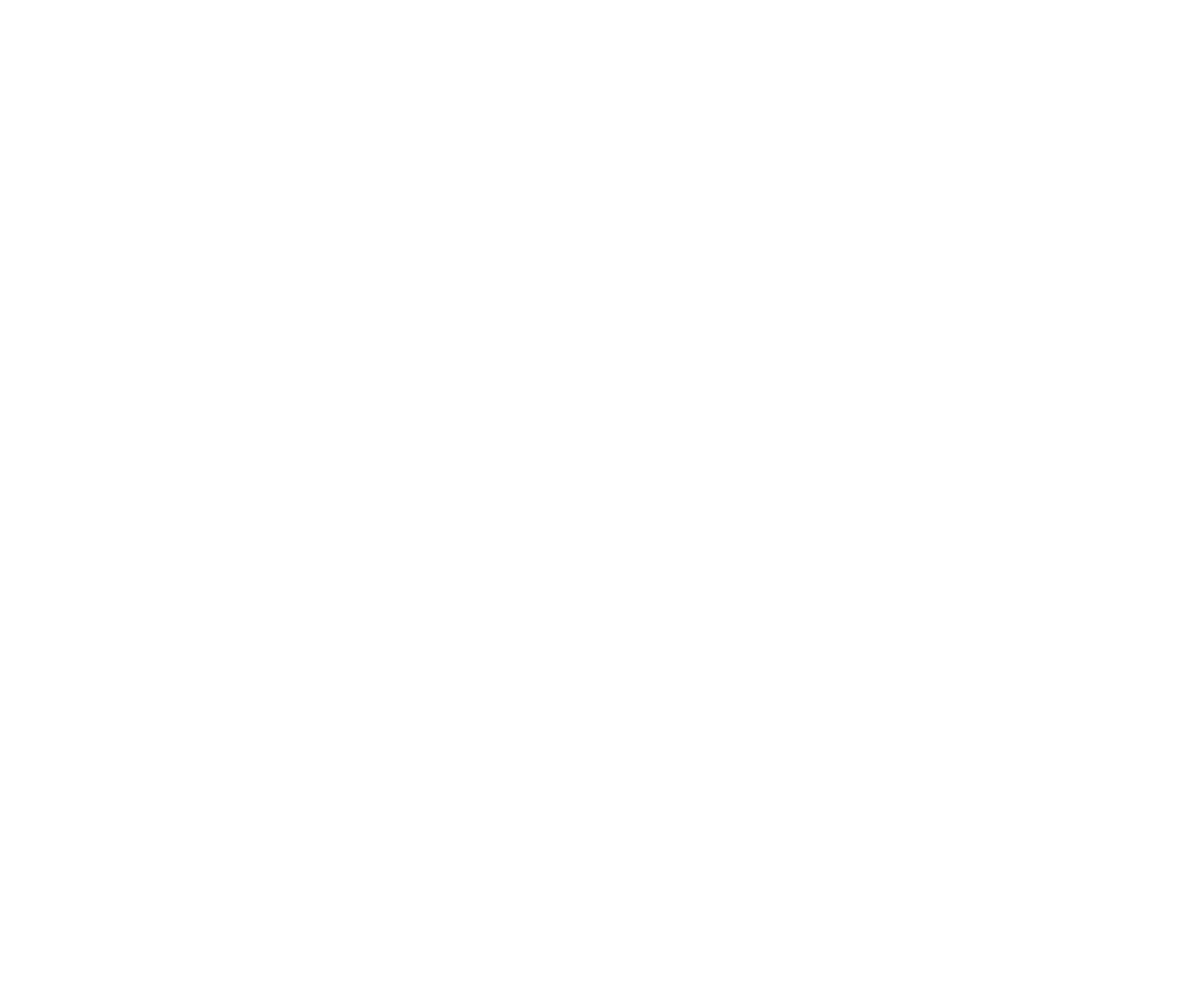
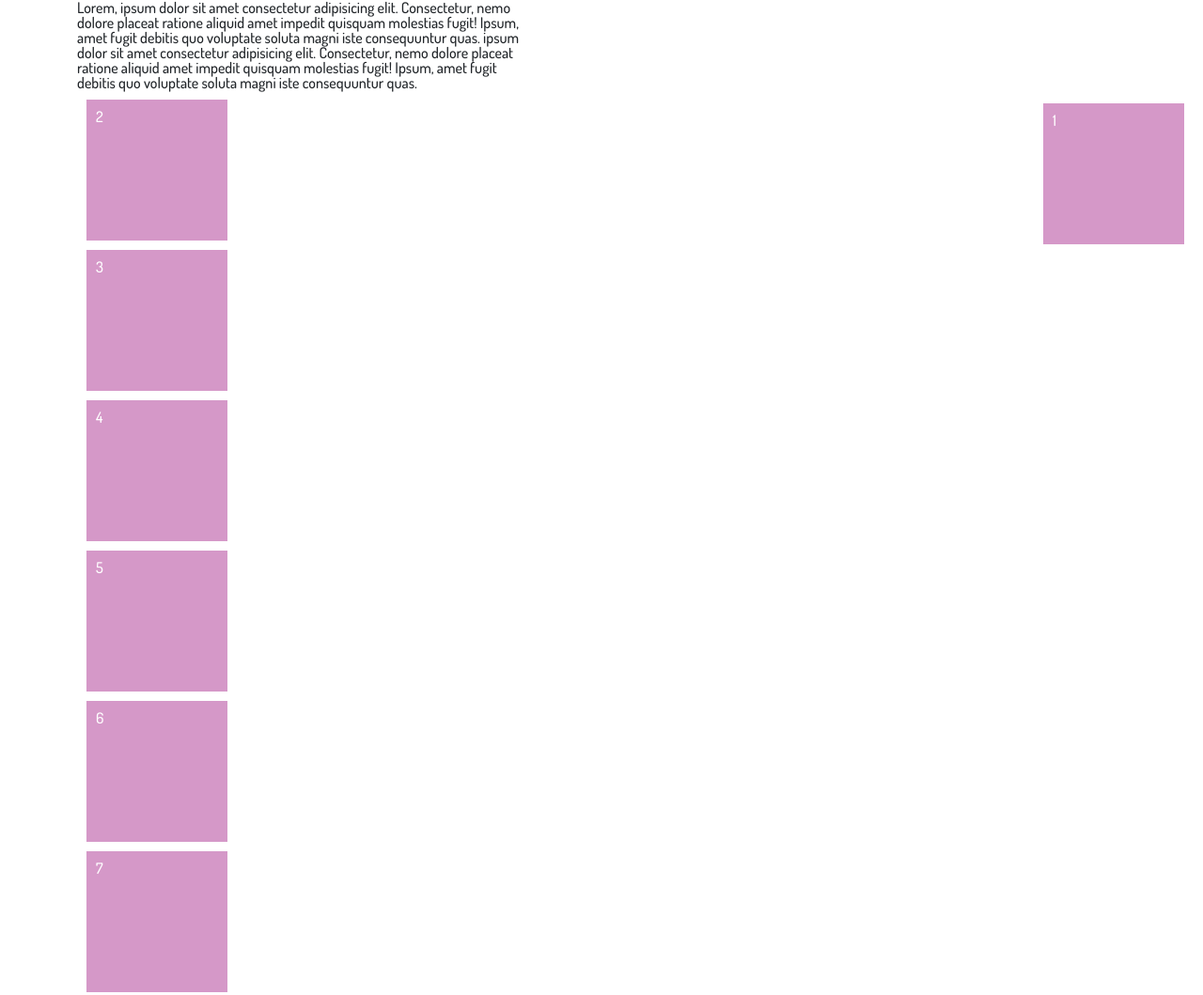
Before and after one commit to Marif-477/24.11.23-4, a plain HTML site: page index.html in a window 1280 px wide. Shown: the top 1059 px of the page at 94% size. Before the commit the page ends 800 px from the top, so only its background shows below. Drawn offline with nearby package versions, Linux system fonts and the light colour scheme.

Commit message:
1st-fixed

```diff
--- /dev/null
+++ b/_boxes.sass
@@ -0,0 +1,14 @@
+#boxes
+    .minibox
+        padding: 10px 0 0 10px
+        margin: 10px 0px 10px 10px
+        height: 150px
+        width: 150px
+        color: #ffffff
+        background-color: rgba(213,152,200,255)
+    p
+        width: 500px
+    .primary
+        position: fixed
+        right: 20px
+        top: 100px
--- a/index.html
+++ b/index.html
@@ -21,7 +21,28 @@
     </header>
 
     <main>
-
+        <section id="boxes">
+            <div class="container">
+                <div class="row">
+                    <p>Lorem, ipsum dolor sit amet consectetur adipisicing elit. Consectetur, nemo dolore placeat
+                        ratione aliquid amet impedit quisquam molestias fugit! Ipsum, amet fugit debitis quo
+                        voluptate soluta magni iste consequuntur quas. ipsum dolor sit amet consectetur adipisicing
+                        elit. Consectetur, nemo dolore placeat ratione aliquid amet impedit quisquam molestias
+                        fugit! Ipsum, amet fugit debitis quo voluptate soluta magni iste consequuntur quas.</p>
+                    <div class="box">
+                        <div class="minibox primary">1</div>
+                        <div class="minibox">2</div>
+                        <div class="minibox">3</div>
+                        <div class="minibox">4</div>
+                        <div class="minibox">5</div>
+                        <div class="minibox">6</div>
+                        <div class="minibox">7</div>
+                        <div class="minibox">8</div>
+                        <div class="minibox">9</div>
+                    </div>
+                </div>
+            </div>
+        </section>
     </main>
 
     <footer>
--- a/style.sass
+++ b/style.sass
@@ -1 +1,2 @@
 @import main
+@import boxes
```
Also changed, not shown: style.css, 1 other file.
